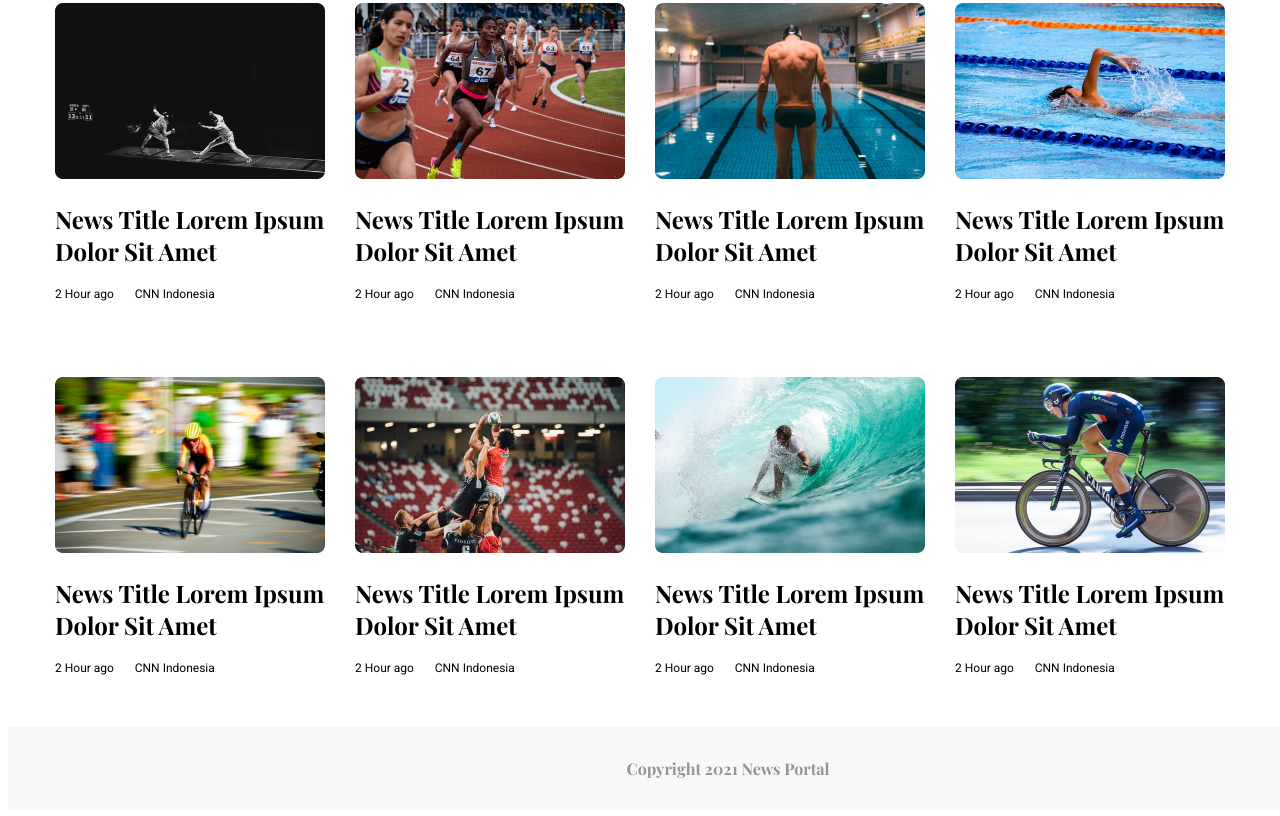
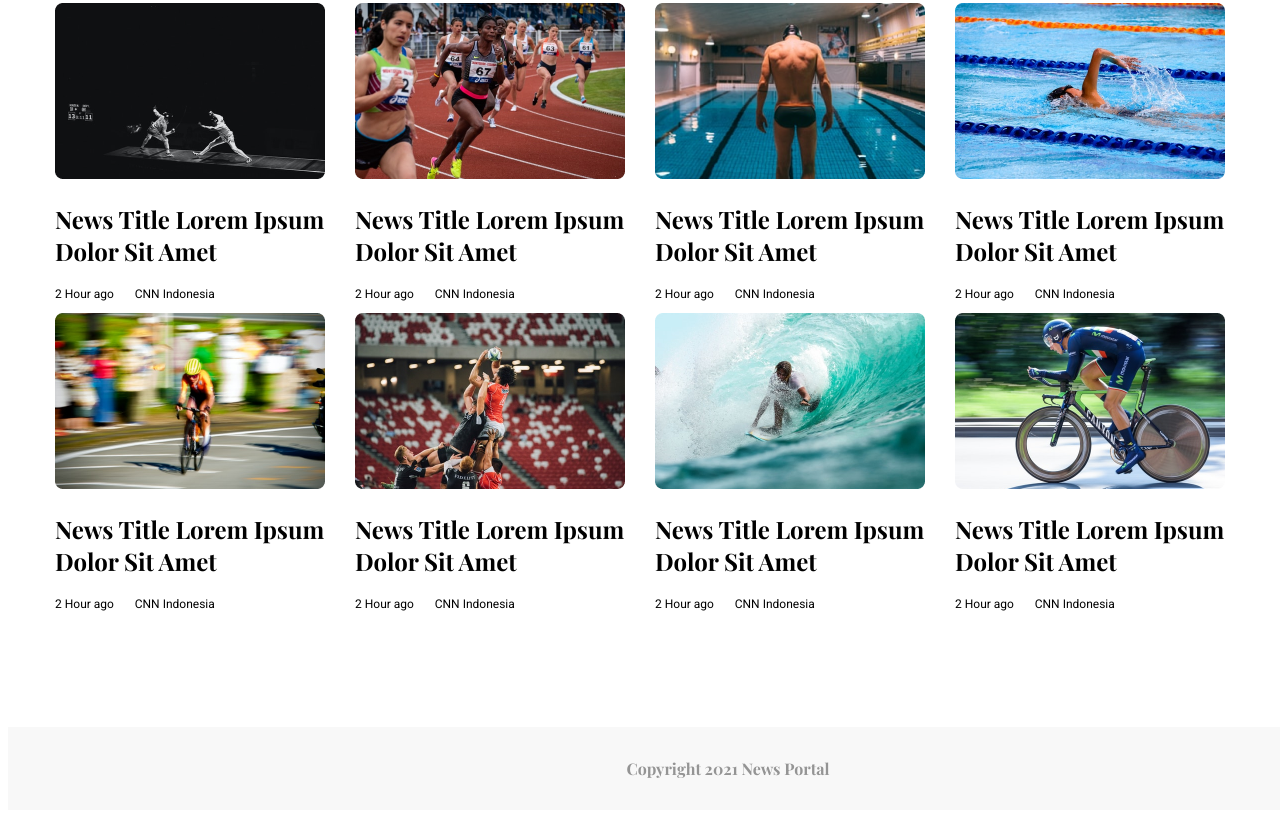
Before and after one commit to Aok1n/yakge-mene-vse-zayebalo-z-cim-yebanim-githubom, a plain HTML site: page index.html in a window 1280 px wide. Shown: the part 737-1553 px from the top of the page. Drawn offline with nearby package versions, Linux system fonts and the light colour scheme; a web font is replaced by a local one.

Commit message:
some changes

```diff
--- a/index.html
+++ b/index.html
@@ -57,36 +57,36 @@
                     <h1 class="mhtext">News Title Lorem Ipsum Dolor Sit Amet</h1>
                     <p class="tptext">2 Hour ago &nbsp; &nbsp; &nbsp; CNN Indonesia</p>
                 </div>
-                <div class="newsp1">
+                <div class="singleNews">
                     <img class="pimg" src="./img/Rectangle 4.png" alt="mechniki">
                     <h1 class="mhtext">News Title Lorem Ipsum Dolor Sit Amet</h1>
                     <p class="tptext">2 Hour ago &nbsp; &nbsp; &nbsp; CNN Indonesia</p>
                 </div>
-                <div class="newsp2">
+                <div class="singleNews">
                     <img class="pimg" src="./img/Rectangle 5.png" alt="mechniki">
                     <h1 class="mhtext">News Title Lorem Ipsum Dolor Sit Amet</h1>
                     <p class="tptext">2 Hour ago &nbsp; &nbsp; &nbsp; CNN Indonesia</p>
                 </div>
-                <div class="newsp3">
+                <div class="singleNews">
                     <img class="pimg" src="./img/Rectangle 6.png" alt="mechniki">
                     <h1 class="mhtext">News Title Lorem Ipsum Dolor Sit Amet</h1>
                     <p class="tptext">2 Hour ago &nbsp; &nbsp; &nbsp; CNN Indonesia</p>
                 </div>
-                <div class="newsp4">
+                <div class="singleNews">
                     <img class="pimg" src="./img/Rectangle 7.png" alt="mechniki">
                     <h1 class="mhtext">News Title Lorem Ipsum Dolor Sit Amet</h1>
                     <p class="tptext">2 Hour ago &nbsp; &nbsp; &nbsp; CNN Indonesia</p>
                 </div>
-                <div class="newsp5">
+                <div class="singleNews">
                     <img class="pimg" src="./img/Rectangle 8.png" alt="mechniki">
                     <h1 class="mhtext">News Title Lorem Ipsum Dolor Sit Amet</h1>
                     <p class="tptext">2 Hour ago &nbsp; &nbsp; &nbsp; CNN Indonesia</p>
                 </div>
-                <div class="newsp6"> <img class="pimg" src="./img/Rectangle 9.png" alt="mechniki">
+                <div class="singleNews"> <img class="pimg" src="./img/Rectangle 9.png" alt="mechniki">
                     <h1 class="mhtext">News Title Lorem Ipsum Dolor Sit Amet</h1>
                     <p class="tptext">2 Hour ago &nbsp; &nbsp; &nbsp; CNN Indonesia</p>
                 </div>
-                <div class="newsp7">
+                <div class="singleNews">
                     <img class="pimg" src="./img/Rectangle 10.png" alt="mechniki">
                     <h1 class="mhtext">News Title Lorem Ipsum Dolor Sit Amet</h1>
                     <p class="tptext">2 Hour ago &nbsp; &nbsp; &nbsp; CNN Indonesia</p>
--- a/stylesheet.css
+++ b/stylesheet.css
@@ -175,35 +175,7 @@ section {
 
 }
 
-.newsp1 {
-    width: 270px;
-}
-
-.newsp2 {
-    width: 270px;
-}
-
-.newsp3 {
-    width: 270px;
-}
-
-.newsp4 {
-    margin-top: 64px;
-    width: 270px;
-}
-
-.newsp5 {
-    margin-top: 64px;
-    width: 270px;
-}
-
-.newsp6 {
-    margin-top: 64px;
-    width: 270px;
-}
-
-.newsp7 {
-    margin-top: 64px;
+.singleNews {
     width: 270px;
 }
 
```
